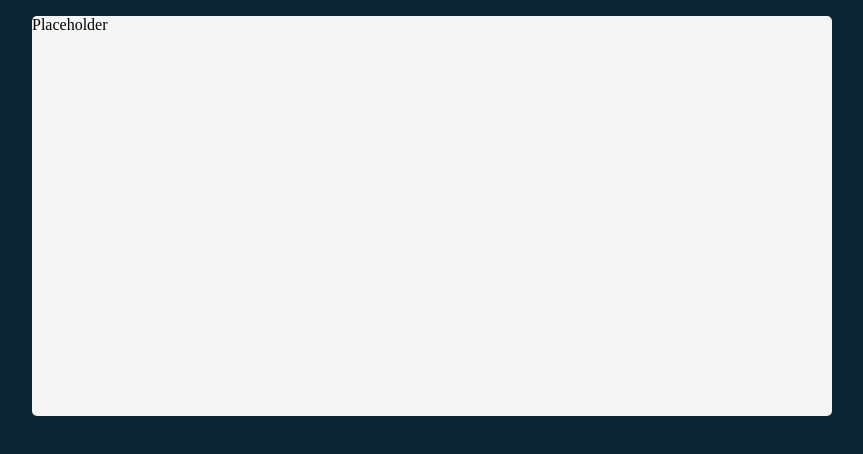
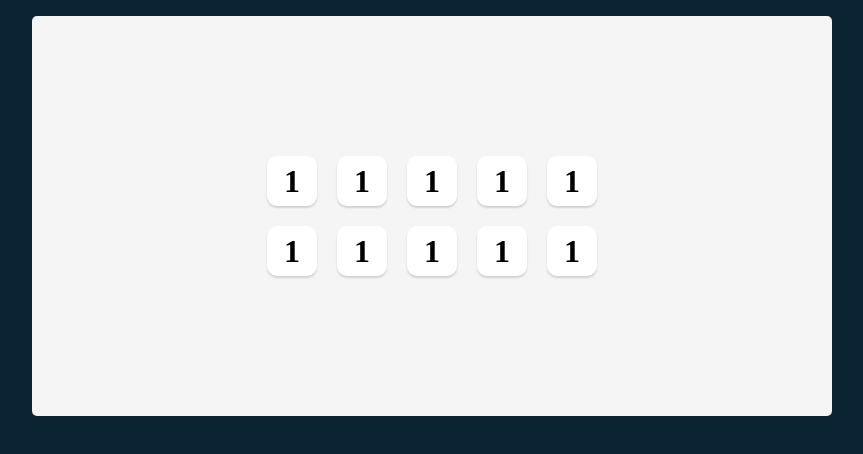
Before and after one commit to ramiinberg/react-tenzies, a React (Vite) app: page / in a window 1280 px wide. Shown: the top 454 px of the page, without its empty margins (208-1071 px from the left). Built offline with nearby package versions, Linux system fonts and the light colour scheme.

Commit message:
showing dices on the site

```diff
--- a/src/App.css
+++ b/src/App.css
@@ -14,4 +14,16 @@ main {
   max-width: 800px;
   background: #F5F5F5;
   margin: 0 auto;
+  padding: 1em;
+  display: flex;
+  flex-direction: column;
+  justify-content: center;
+  align-items: center;
 }
+
+.container {
+  display: grid;
+  grid-template: auto auto / repeat(5, 1fr);
+  margin: 0 1em;
+  gap: 20px;
+}
--- a/src/App.jsx
+++ b/src/App.jsx
@@ -1,7 +1,23 @@
 import './App.css'
+import Dice from './components/Dice'
 
 function App() {
-  return <main>Placeholder</main>
+  return (
+    <main>
+      <div className='container'>
+        <Dice value={1} />
+        <Dice value={1} />
+        <Dice value={1} />
+        <Dice value={1} />
+        <Dice value={1} />
+        <Dice value={1} />
+        <Dice value={1} />
+        <Dice value={1} />
+        <Dice value={1} />
+        <Dice value={1} />
+      </div>
+    </main>
+  )
 }
 
 export default App
--- /dev/null
+++ b/src/components/Dice/Dice.jsx
@@ -0,0 +1,13 @@
+import './dice.css'
+
+function Dice(props) {
+  const { value } = props
+
+  return (
+    <div className='dice-face'>
+      <h2 className='dice-num'>{value}</h2>
+    </div>
+  )
+}
+
+export default Dice
--- /dev/null
+++ b/src/components/Dice/dice.css
@@ -0,0 +1,15 @@
+.dice-num {
+  font-size: 2rem;
+}
+
+.dice-face {
+  height: 50px;
+  width: 50px;
+  box-shadow: 0px 2px 2px rgba(0, 0, 0, 0.15);
+  border-radius: 10px;
+  display: flex;
+  justify-content: center;
+  align-items: center;
+  cursor: pointer;
+  background-color: white;
+}
--- /dev/null
+++ b/src/components/Dice/index.jsx
@@ -0,0 +1,3 @@
+import Dice from './Dice'
+
+export default Dice
```
